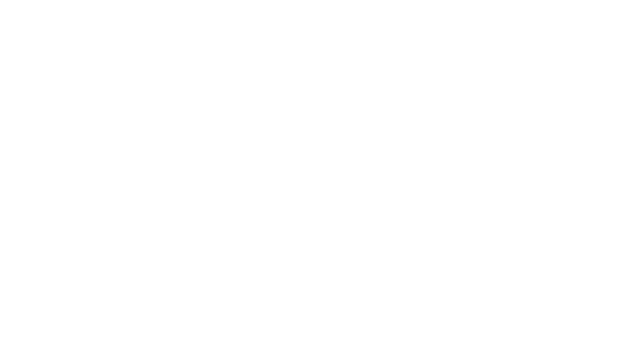
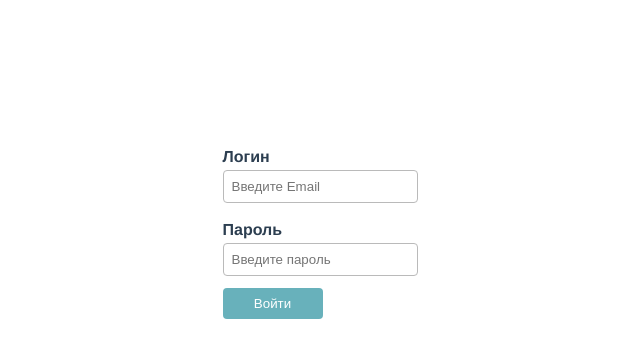
Before and after one commit to kremeshnoi/product-cards, a Vue app: page /login in a window 1280 px wide. Shown: the top 358 px of the page, without its empty margins (320-960 px from the left). Built offline with nearby package versions, Linux system fonts and the light colour scheme.

Commit message:
create Login

```diff
--- a/src/router/index.js
+++ b/src/router/index.js
@@ -8,7 +8,14 @@ const routes = [
 	{
 		path: '/',
 		name: 'Home',
-    component: Home
+		meta: {layout: ''},
+		component: () => import('../views/Home.vue')
+	},
+	{
+		path: '/login',
+		name: 'Login',
+		meta: {layout: ''},
+		component: () => import('../views/auth/Login.vue')
 	}
 ]
 
--- /dev/null
+++ b/src/views/auth/Login.vue
@@ -0,0 +1,129 @@
+<template>
+
+	<div class='login'>
+		<div class='login__container'>
+			<form class='login__form'
+			      @submit.prevent='submitHandler'>
+
+				<label class='login__label'
+				       for='username'><b>Логин</b></label>
+				<input class='login__input'
+				       name='username'
+				       placeholder='Введите Email'
+				       v-model="email"
+				       required>
+
+				<label class='login__label'
+				       for='password'><b>Пароль</b></label>
+				<input class='login__input'
+				       name='password'
+				       v-model="password"
+				       placeholder='Введите пароль'
+				       required>
+
+				<button class='login__button'
+				        type='submit'>Войти
+				</button>
+			</form>
+		</div>
+	</div>
+
+</template>
+
+<script>
+
+	// IMPORTS
+
+	import { users } from "@/utils/users";
+
+	// COMPONENT OPTIONS
+
+	export default {
+		name: 'Login',
+		data: () => ({
+			email: '',
+			password: ''
+		}),
+		methods: {
+			binarySearch(data, email, password) {
+				data.sort((a, b) => a.email.localeCompare(b.email));
+				let start = 0;
+				let end = data.length - 1;
+
+				let counter = 0;
+
+				while (start <= end) {
+					counter++;
+
+					let mid = Math.floor((start + end) / 2);
+
+					if (data[mid].email === email && data[mid].password === password) {
+						return data[mid].email;
+						console.log(data[mid].email);
+						console.log(counter);
+					}
+					else if (data[mid].name < email) start = mid + 1;
+					else end = mid - 1;
+				}
+				return console.log("Wrong data");
+			},
+			async submitHandler() {
+				try {
+					if (this.email.includes('@mail.ch')) alert('This user does not have access to the login');
+					else if (this.binarySearch(users, this.email, this.password)) this.$router.push('/');
+				} catch (error) {
+					throw new Error(error);
+				}
+			}
+		}
+	}
+
+</script>
+
+<style lang='scss' scoped>
+
+	@import "../../assets/styles/utils/vars";
+
+	.login {
+		height: 100%;
+		display: flex;
+		justify-content: center;
+
+		&__container {
+			max-width: 400px;
+			margin: 10% 20px 0 20px;
+		}
+
+		&__form {
+			display: flex;
+			flex-direction: column;
+		}
+
+		&__label {
+			text-align: start;
+			margin: 14px 0 0 0;
+		}
+
+		&__input {
+			width: 100%;
+			padding: 8px 8px;
+			margin: 4px 0;
+			display: inline-block;
+			border: 1px solid $color-grey;
+			border-radius: 4px;
+			box-sizing: border-box;
+		}
+
+		&__button {
+			background-color: $color-turquoise;
+			color: $color-white;
+			padding: 8px 20px;
+			margin: 8px 0;
+			border: none;
+			border-radius: 4px;
+			cursor: pointer;
+			width: 100px;
+		}
+	}
+
+</style>
```
Lines whose indentation alone changed are shown as unchanged.
